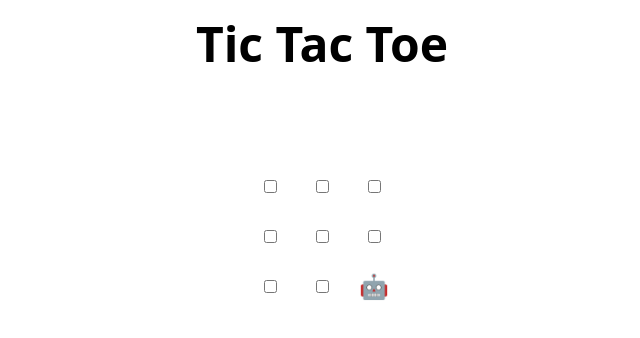
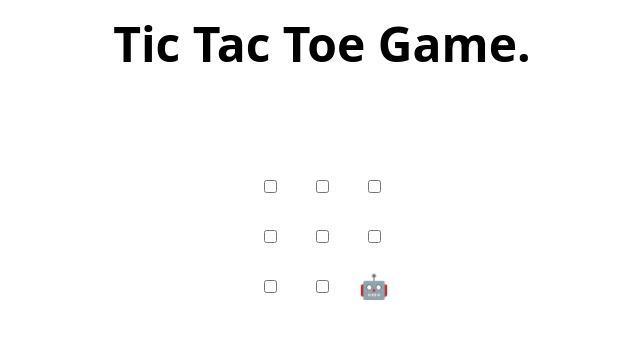
Before and after one commit to vkulkarni-berkeley/2.1-skills-review-pull-requests, a plain HTML site: page index.html in a window 1280 px wide. Shown: the whole page, without its empty margins (318-958 px from the left). Drawn offline with Linux system fonts and the light colour scheme.

Commit message:
Made some edits.

```diff
--- a/index.html
+++ b/index.html
@@ -25,9 +25,10 @@
       color: #ccc;
     }
   }
+
 </style>
 
-<h1>Tic Tac Toe</h1>
+<h1>Tic Tac Toe Game.</h1>
 
 <table>
   <tr>
```
